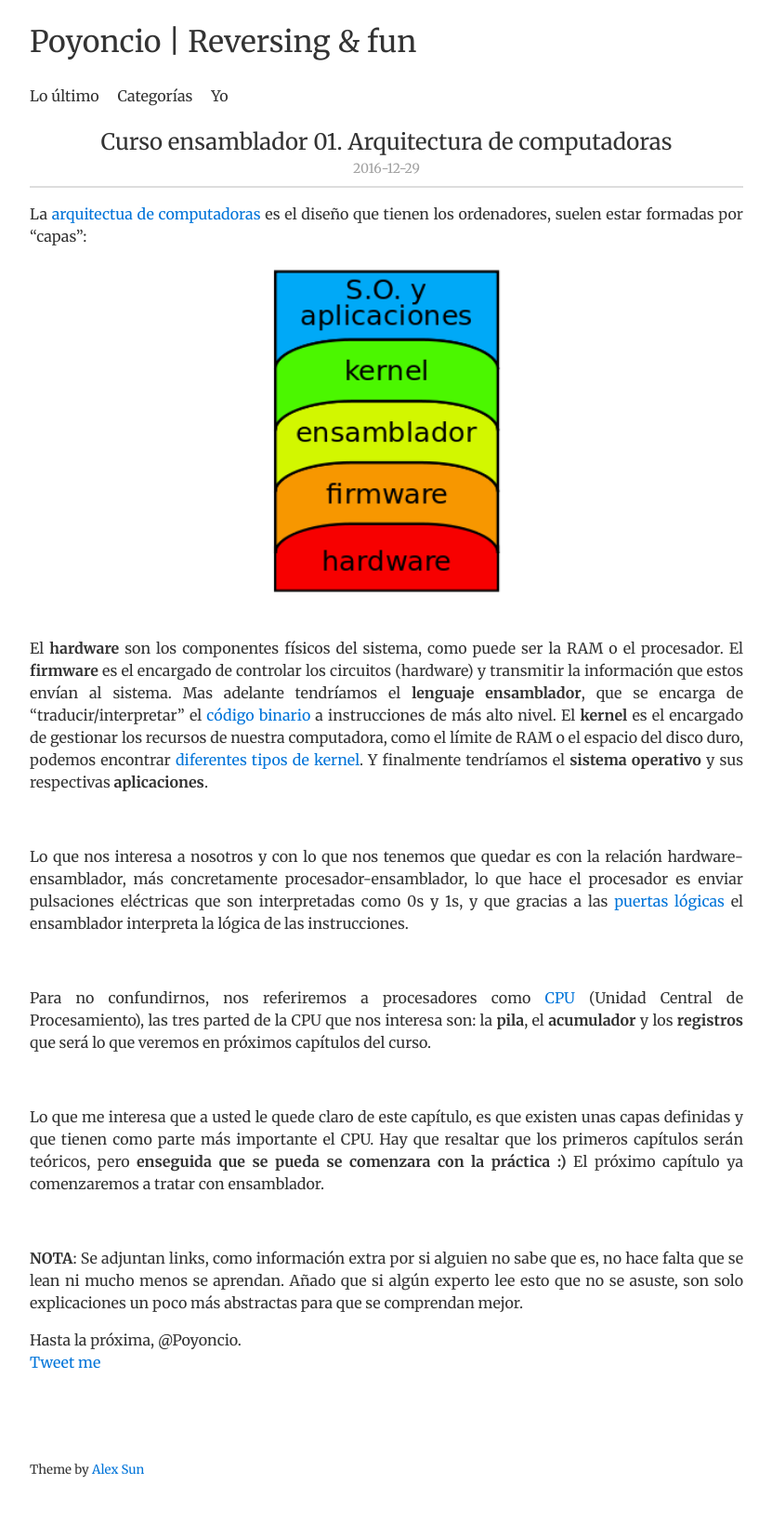
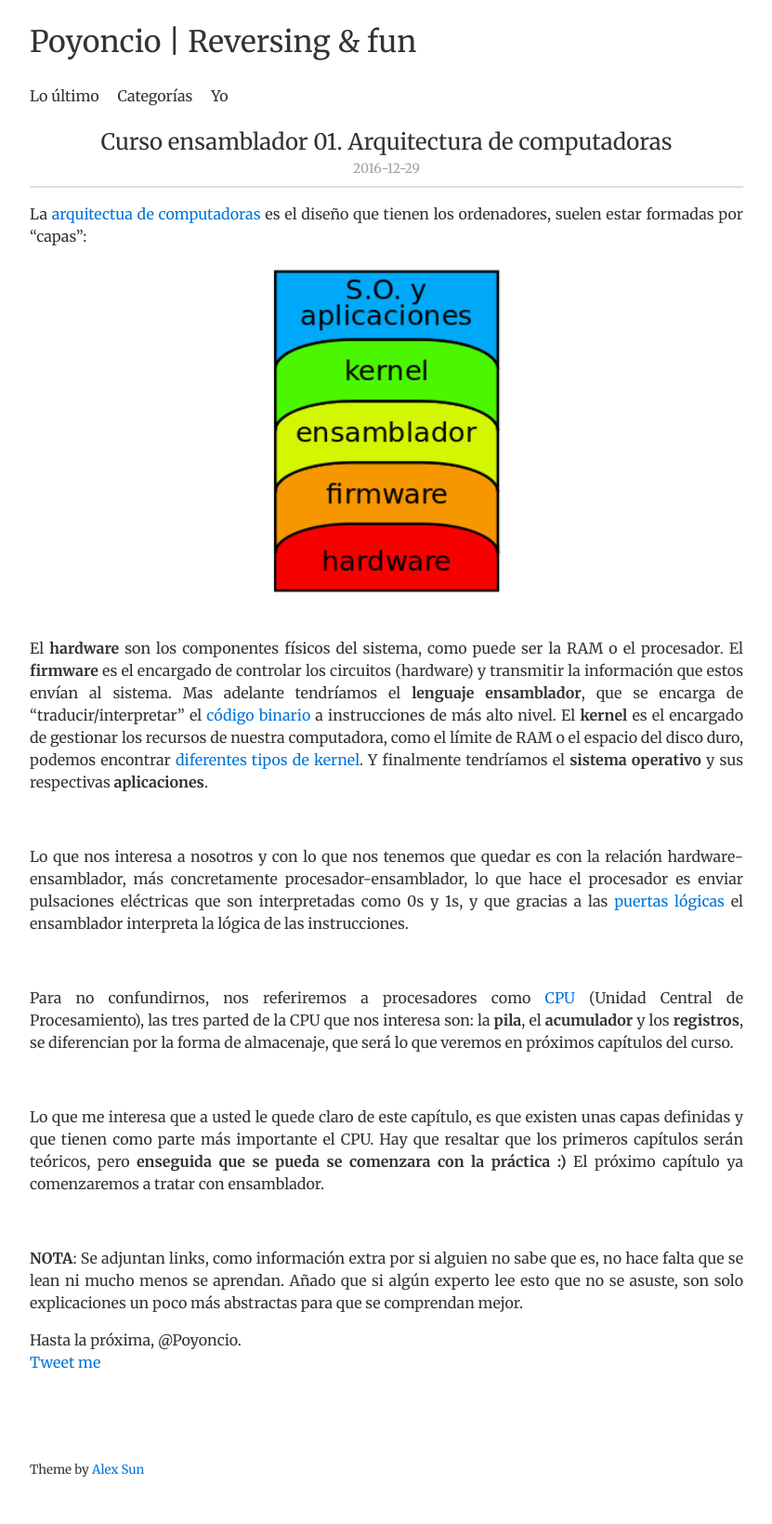
Before and after one commit to Poyoncio/poyoweb, a Jekyll site: the page built from _posts/2016-12-29-Curso-ensamblador-01-Arquitectura-de-computadoras.md, in a window 1280 px wide. Shown: the whole page at 93% size, without its empty margins (224-1055 px from the left). Built offline with Jekyll 4.4.1, drawn with Linux system fonts in a browser that asks for light colours; nearby versions of some CDN libraries; comment, search, counter and statistics services are not loaded.

Commit message:
Update 2016-12-29-Curso-ensamblador-01-Arquitectura-de-computadoras.md

```diff
--- a/_posts/2016-12-29-Curso-ensamblador-01-Arquitectura-de-computadoras.md
+++ b/_posts/2016-12-29-Curso-ensamblador-01-Arquitectura-de-computadoras.md
@@ -18,7 +18,7 @@ Lo que nos interesa a nosotros y con lo que nos tenemos que quedar es con la rel
 
 <br>
 
-Para no confundirnos, nos referiremos a procesadores como [CPU](https://es.wikipedia.org/wiki/Unidad_central_de_procesamiento) (Unidad Central de Procesamiento), las tres parted de la CPU que nos interesa son: la **pila**, el **acumulador** y los **registros** que será lo que veremos en próximos capítulos del curso.
+Para no confundirnos, nos referiremos a procesadores como [CPU](https://es.wikipedia.org/wiki/Unidad_central_de_procesamiento) (Unidad Central de Procesamiento), las tres parted de la CPU que nos interesa son: la **pila**, el **acumulador** y los **registros**, se diferencian por la forma de almacenaje, que será lo que veremos en próximos capítulos del curso.
 
 <br>
 
```
